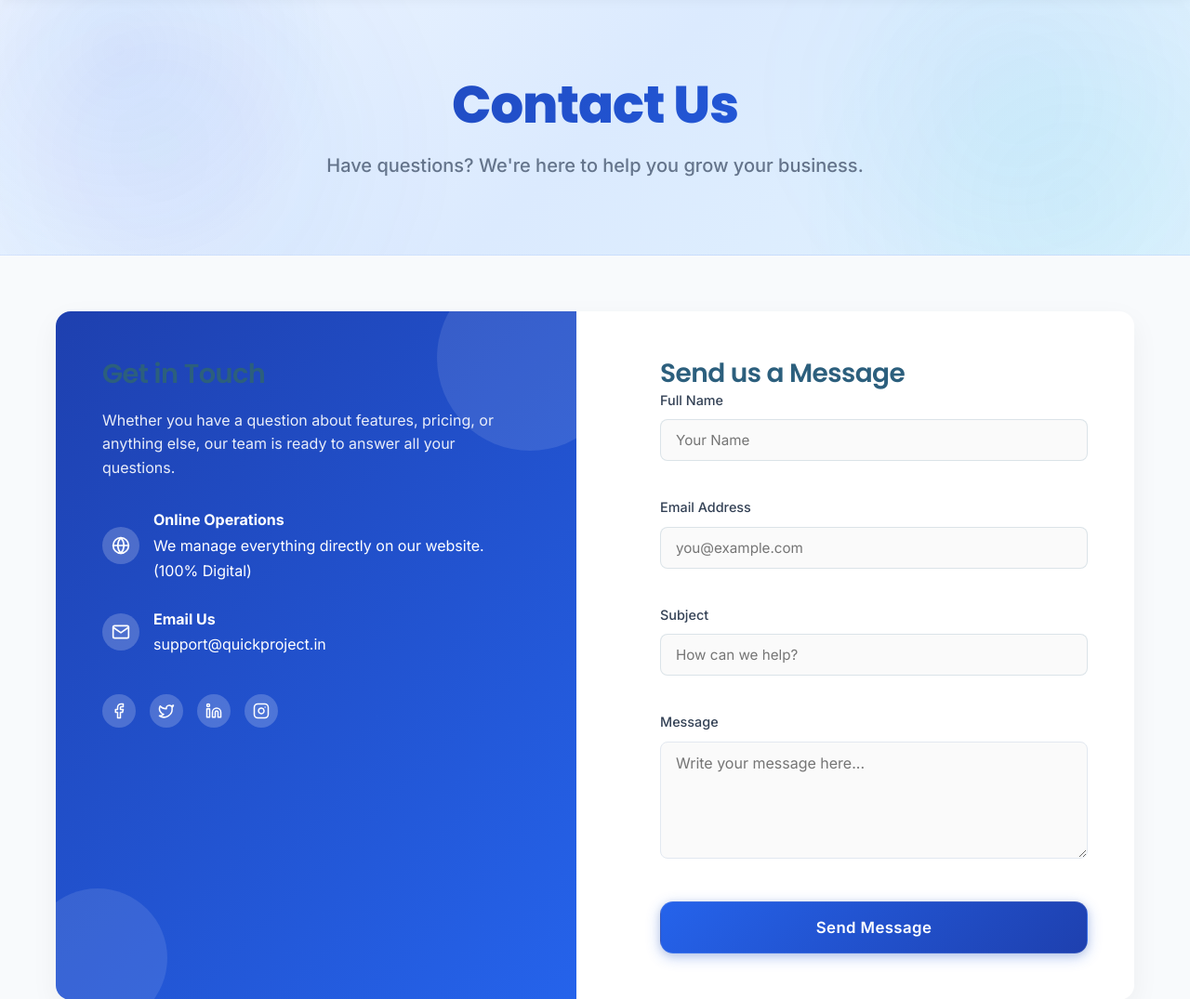
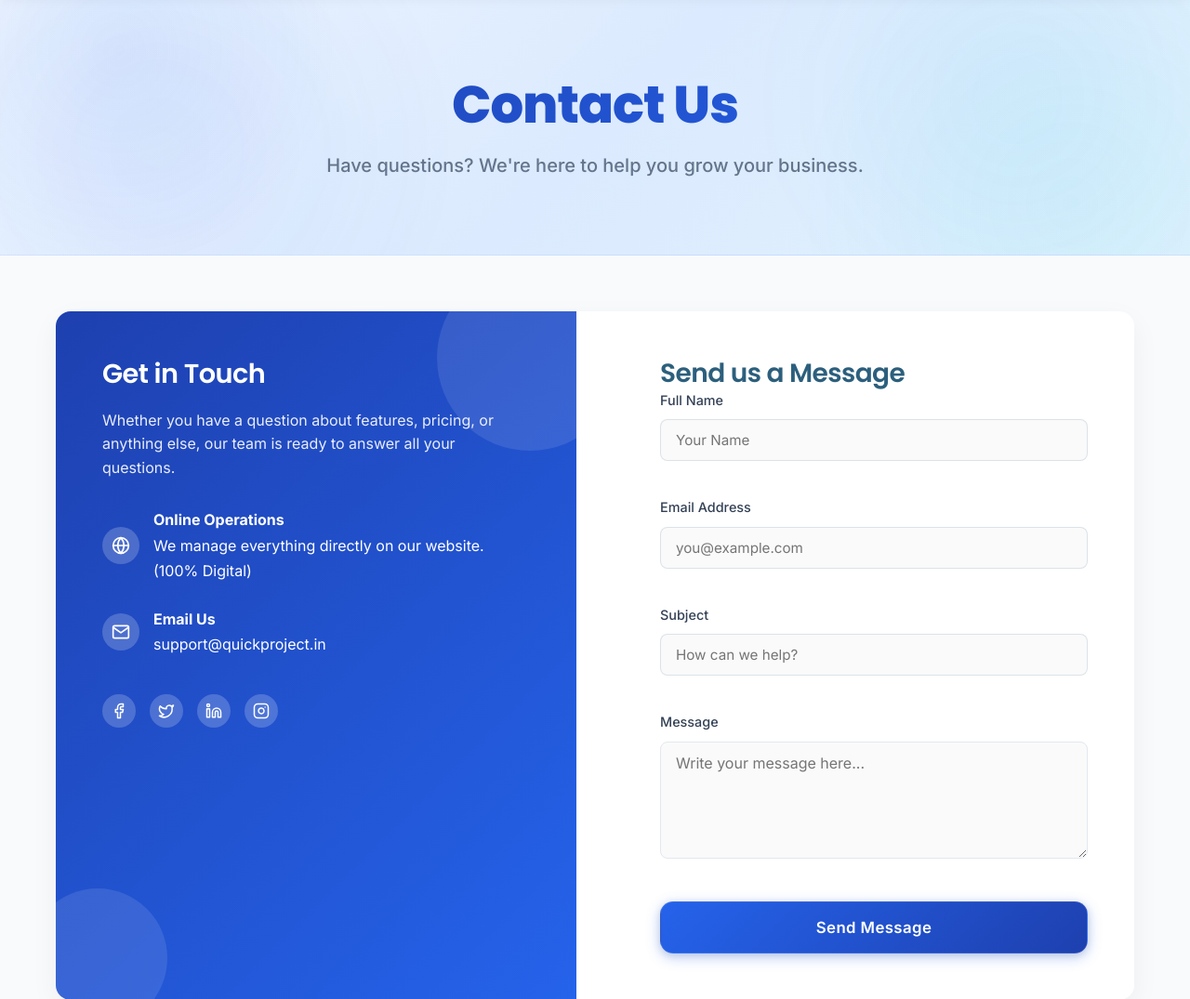
Before and after one commit to rohitk2004/Leads-sale, a PHP site: page /contact in a window 1280 px wide. Shown: the part 136-1211 px from the top of the page at 93% size. Run offline with PHP 8.4, Linux system fonts and the light colour scheme; data that the repository does not hold is empty.

Commit message:
Update Get in Touch color to white

```diff
--- a/contact.php
+++ b/contact.php
@@ -78,6 +78,7 @@ $cart_count = count(get_cart_items($pdo));
             margin-bottom: 20px;
             position: relative;
             z-index: 1;
+            color: #ffffff;
         }
 
         .contact-info p {
```
